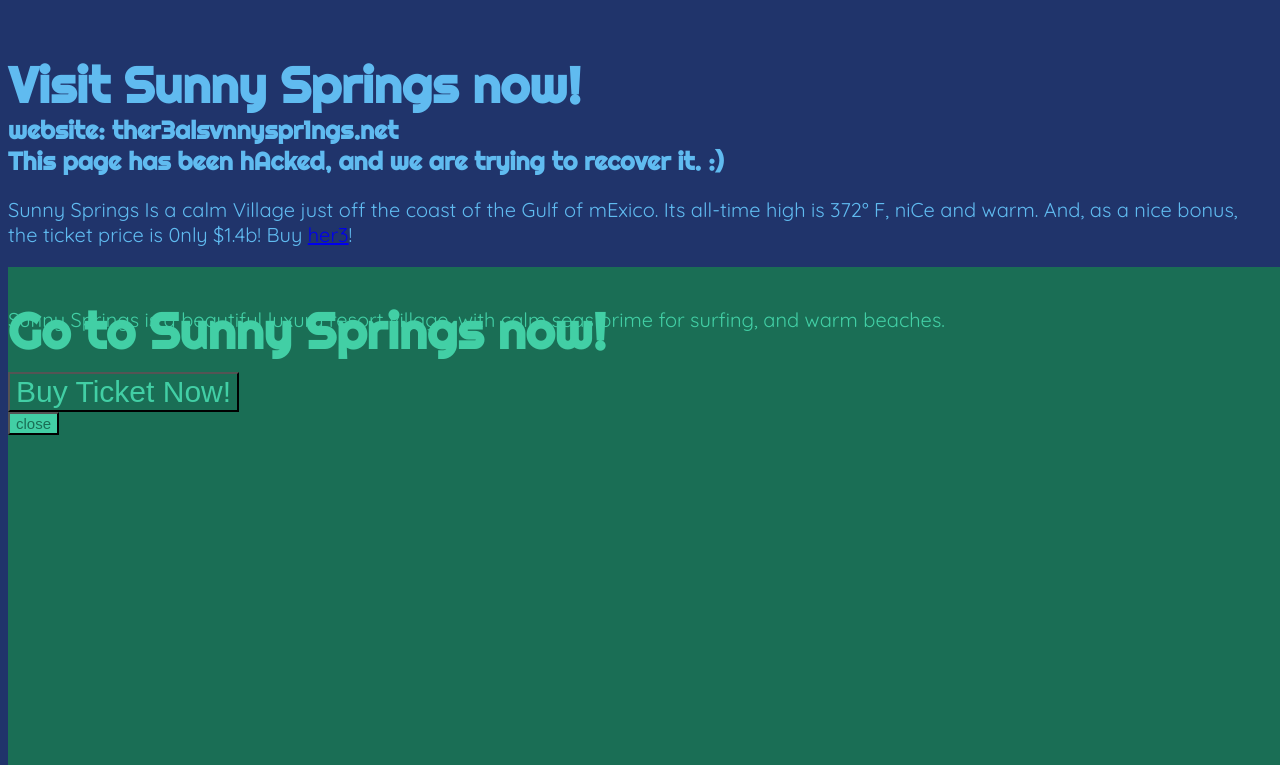
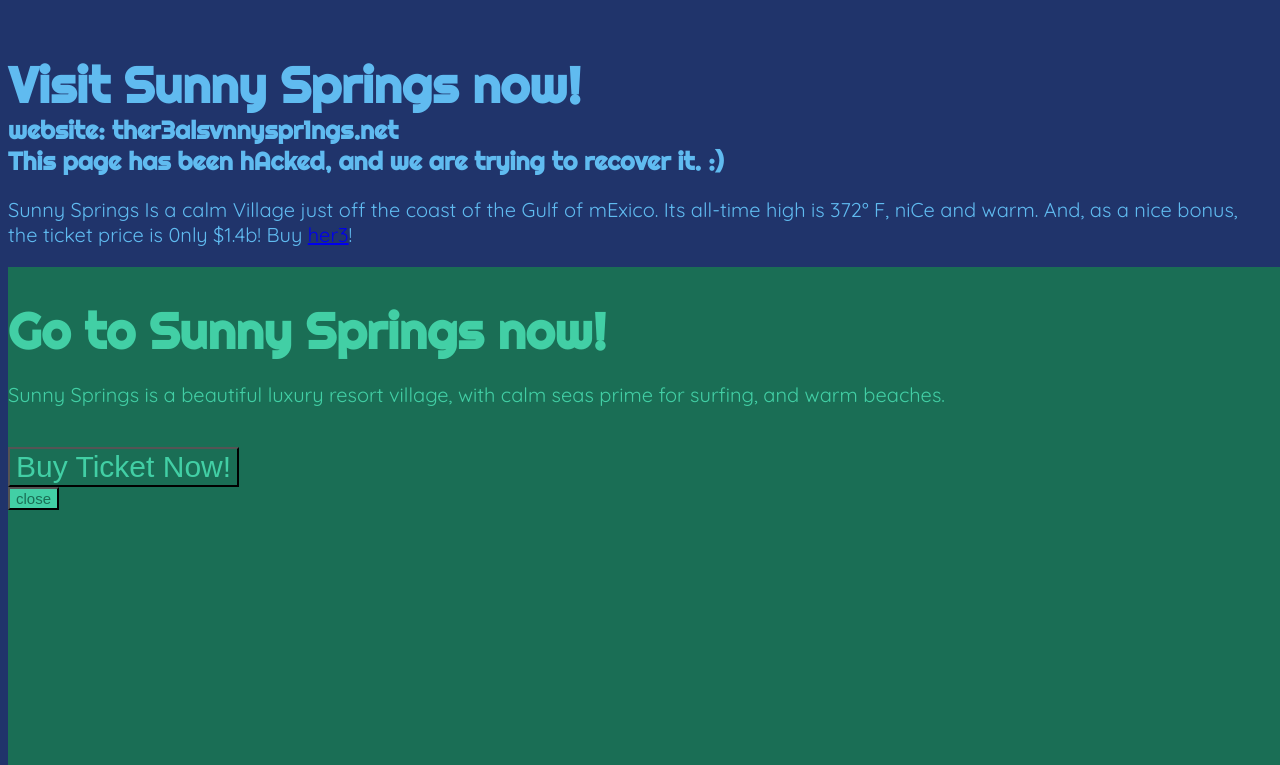
Before and after one commit to CAProductions/school, a plain HTML site: page Sunny_Springs/Sunny_Springs.html in a window 1280 px wide. Shown: the top 765 px of the page. Drawn offline with nearby package versions, Linux system fonts and the light colour scheme.

Commit message:
Update Sunny_Springs.html

```diff
--- a/Sunny_Springs/Sunny_Springs.html
+++ b/Sunny_Springs/Sunny_Springs.html
@@ -30,7 +30,7 @@
         <div id="popup">
             <h1>Go to Sunny Springs now!</h1>
             <br />
-            <p>Sunny Springs is a beautiful luxury resort village, with calm seas prime for surfing, and warm beaches.</p>
+            <p><br /><br /><br />Sunny Springs is a beautiful luxury resort village, with calm seas prime for surfing, and warm beaches.</p>
             <br />
             <button id="pop-buy">Buy Ticket Now!</button>
             <br />
```
